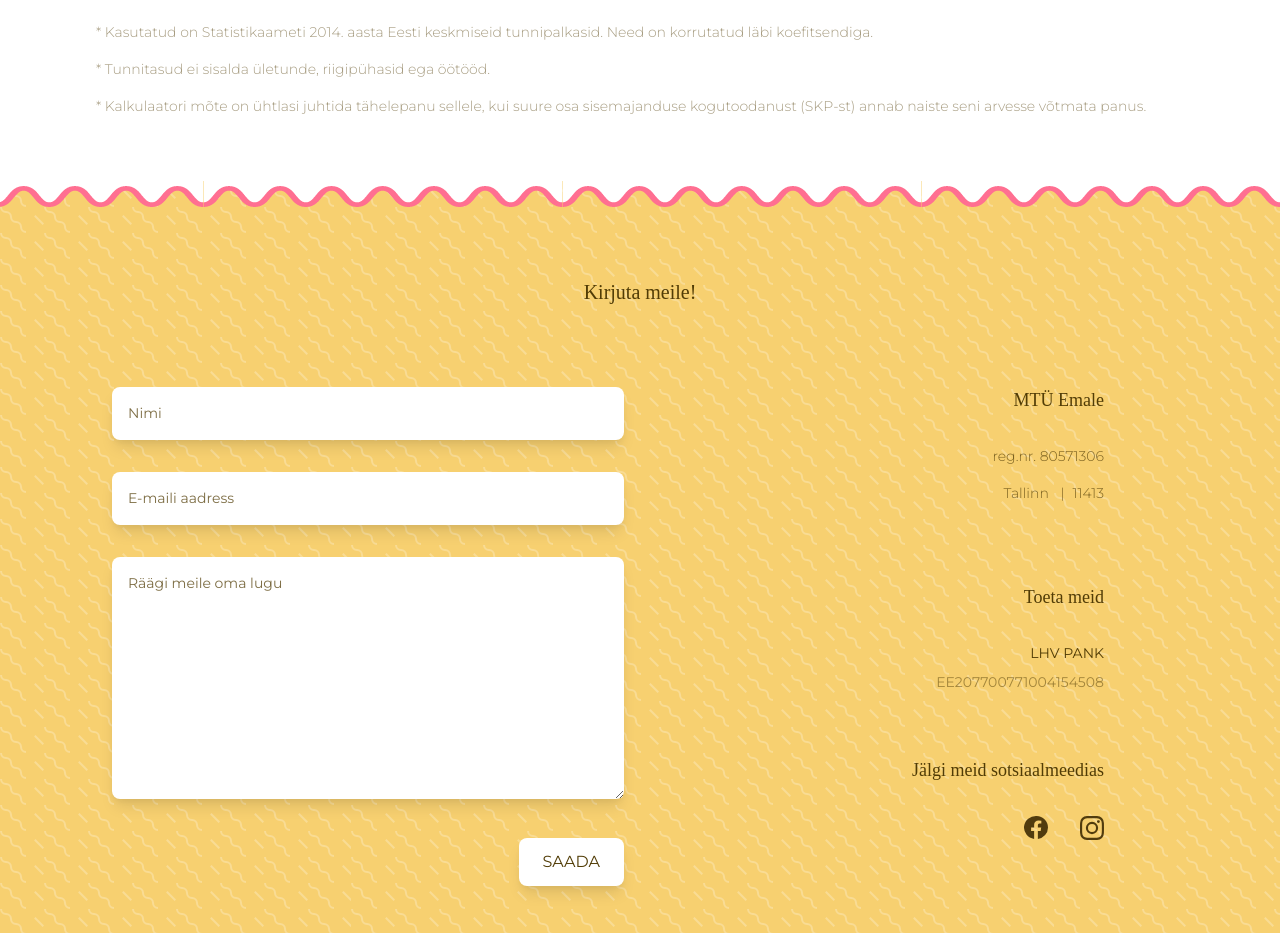
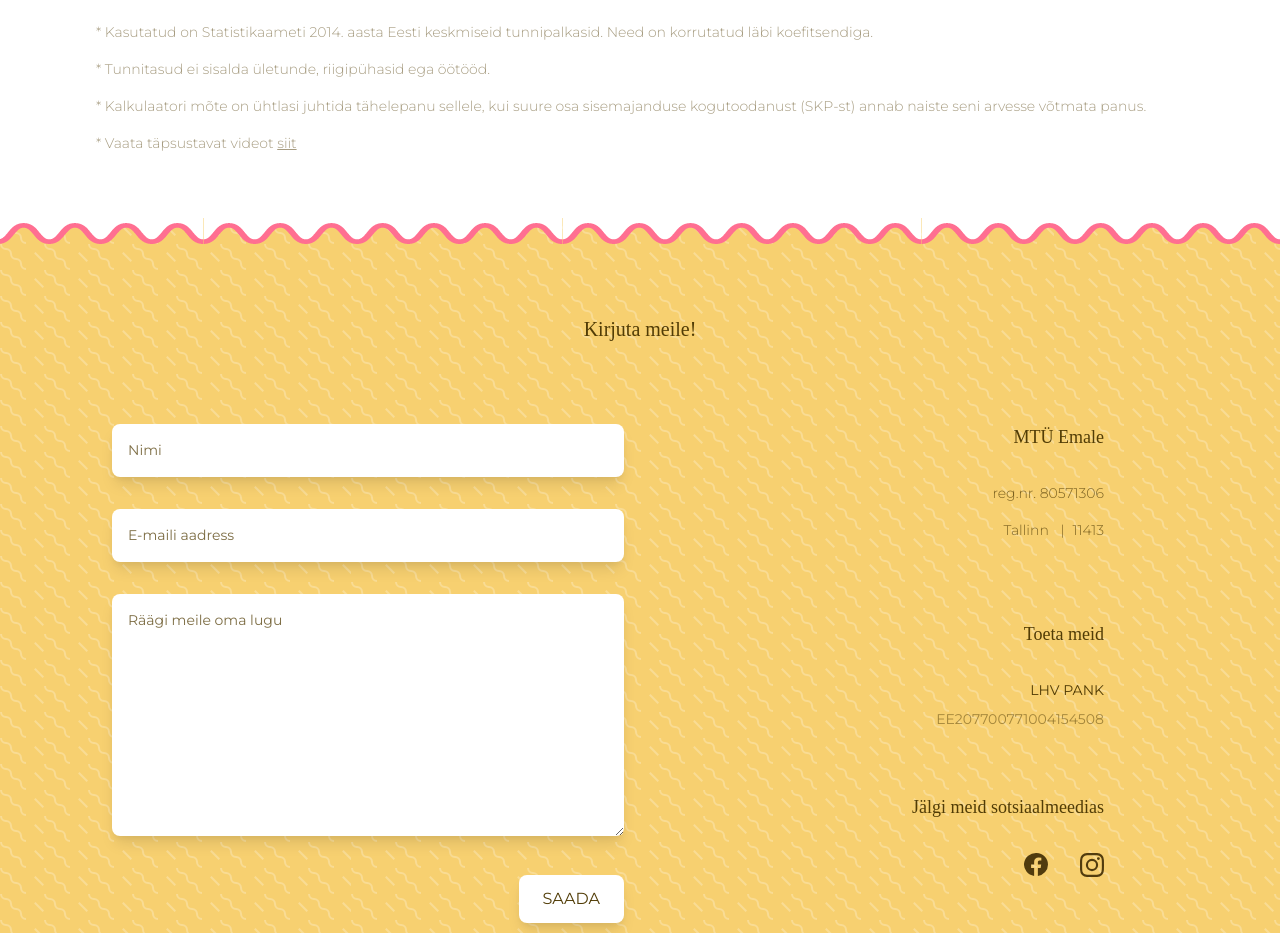
Before and after one commit to kuressaareametikool/emale, a Vue app: page / in a window 1280 px wide. Shown: the part 3480-4413 px from the top of the page. Built offline with nearby package versions, Linux system fonts and the light colour scheme; a web font is replaced by a local one; what v-tooltip would draw is missing.

Commit message:
Added a YouTube link to Calculator comments

```diff
--- a/src/components/Calculator.vue
+++ b/src/components/Calculator.vue
@@ -150,6 +150,9 @@
           <p
             class="text-sm opacity-50 mt-4"
           >* Kalkulaatori mõte on ühtlasi juhtida tähelepanu sellele, kui suure osa sisemajanduse kogutoodanust (SKP-st) 	annab naiste seni arvesse võtmata panus.</p>
+          <p
+            class="text-sm opacity-50 mt-4"
+          >* Vaata täpsustavat videot <a href="https://www.youtube.com/watch?v=BrnZMrjsf6w" class="underline" target="_blank">siit</a></p>
         </div>
       </div>
     </div>
```
